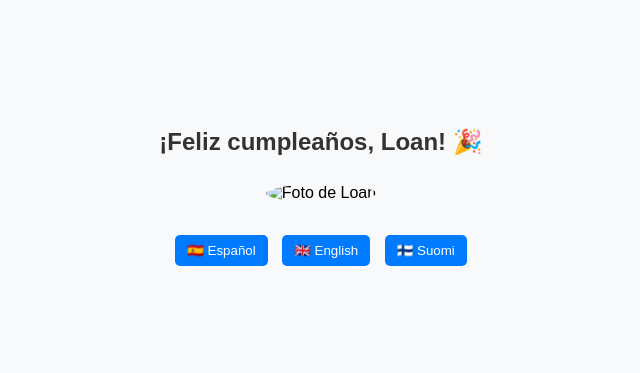
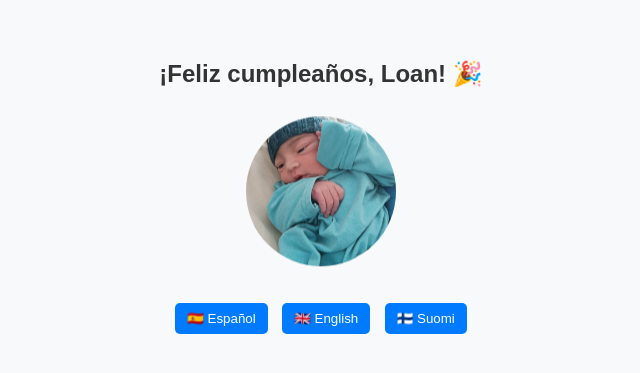
Before and after one commit to Luis93Hub/nacimiento, a plain HTML site: page index.html in a window 1280 px wide. Shown: the part 209-582 px from the top of the page, without its empty margins (319-959 px from the left). Drawn offline with Linux system fonts and the light colour scheme; the site is published under a folder, as on GitHub Pages, so addresses that start at the root find nothing.

Commit message:
Thirt commit

```diff
--- a/index.html
+++ b/index.html
@@ -9,7 +9,7 @@
 <body>
   <div class="container">
     <h1 id="greeting">¡Feliz cumpleaños, Loan! 🎉</h1>
-    <img src="/img/Loan.jpeg" alt="Foto de Loan" class="profile-pic">
+    <img src="img/Loan.jpeg" alt="Foto de Loan" class="profile-pic">
 
     <div class="language-selector">
         <button onclick="changeLanguage('es')">🇪🇸 Español</button>
```
